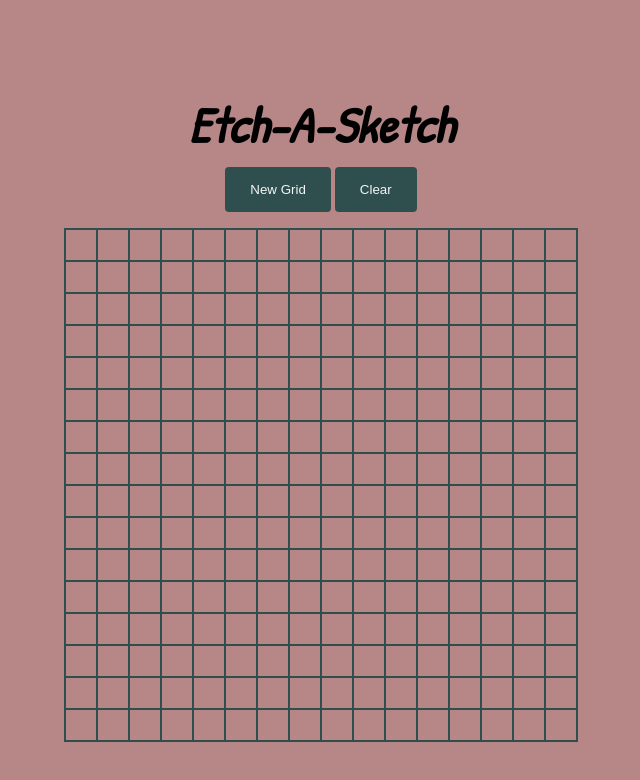
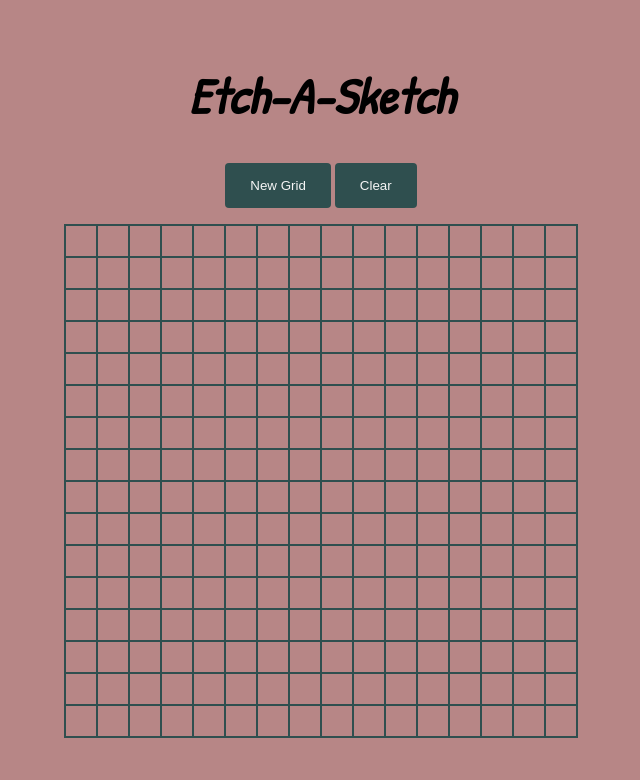
Before and after one commit to alcode111/etch-a-sketch, a plain HTML site: page index.html in a window 1280 px wide. Shown: the whole page, without its empty margins (319-959 px from the left). Drawn offline with Linux system fonts and the light colour scheme.

Commit message:
Change title's margin

```diff
--- a/index.css
+++ b/index.css
@@ -10,7 +10,7 @@ body {
 }
 
 .title {
-    margin-bottom: 8px;
+    margin-top: 0;
     font-family: 'Patrick Hand', cursive;
     font-style: italic;
     font-size: 50px;
```
